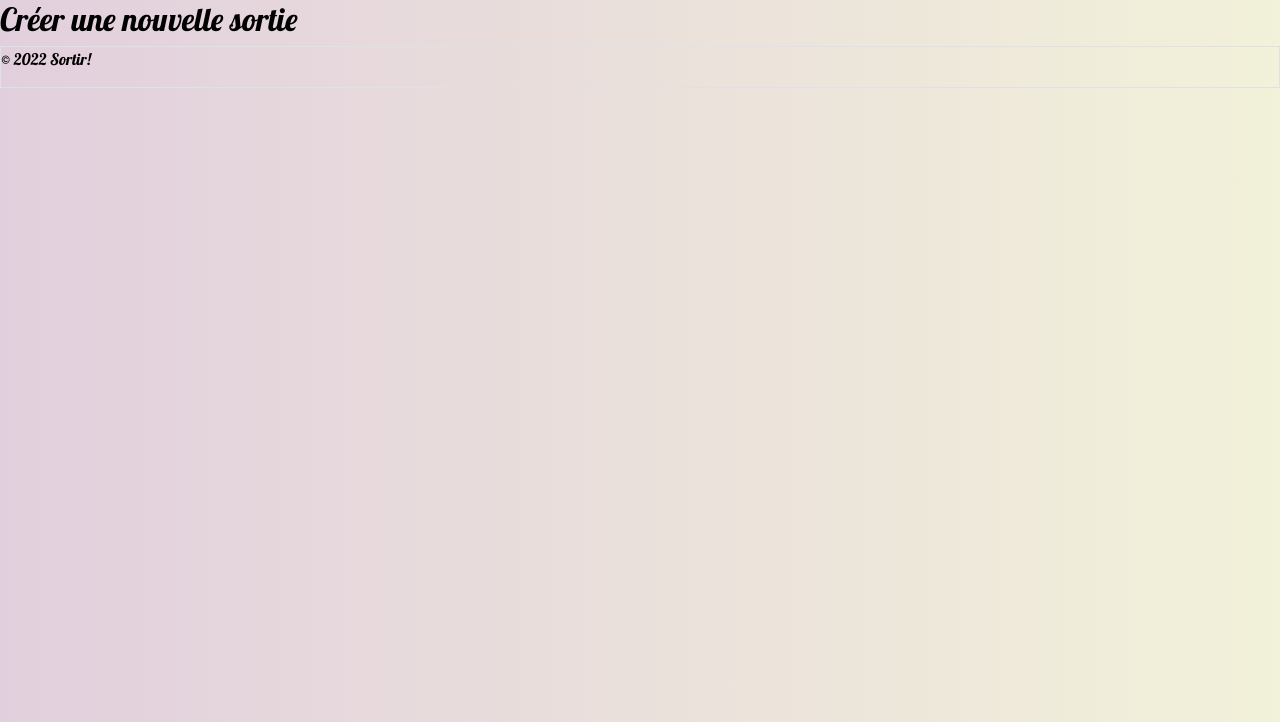
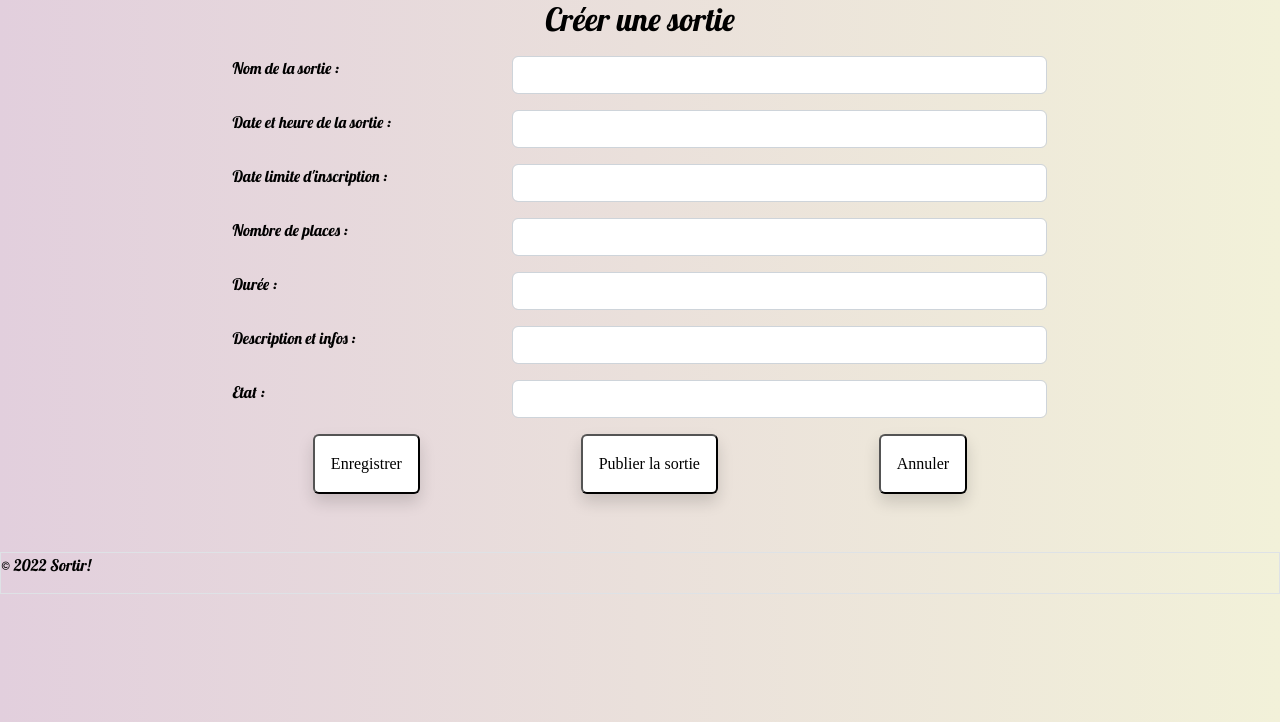
Before and after one commit to Syst3m2333633/Sortir, a Symfony app: template templates/sortir/create.html.twig in a window 1280 px wide. Shown: the part 78-800 px from the top of the page. Run offline with Twig, Linux system fonts and the light colour scheme; the template is opened without the code that fills it, so the values that code supplies are empty; form fields are guessed from the names that the template uses; some libraries are stand-ins or nearby versions.

Commit message:
Mise en place de la création d'une nouvelle sortie avec un formulaire

```diff
--- a/src/Entity/Sortie.php
+++ b/src/Entity/Sortie.php
@@ -28,7 +28,7 @@ class Sortie
     private $dateHeureDebut;
 
     /**
-     * @ORM\Column(type="float", nullable=true)
+     * @ORM\Column(type="integer")
      */
     private $duree;
 
--- a/templates/base.html.twig
+++ b/templates/base.html.twig
@@ -54,6 +54,15 @@
             </ul>
         </nav>
     </header>
+
+    {# read and display all flash messages #}
+    {% for label, message in app.flashes %}
+        {% for message in messages %}
+            <div class="flash flash-{{ label }}">
+                {{ message }}
+            </div>
+        {% endfor %}
+    {% endfor %}
     <main>
         {% block body %}{% endblock %}
     </main>
--- a/templates/participant/creationUser.html.twig
+++ b/templates/participant/creationUser.html.twig
@@ -5,7 +5,7 @@
         <h2 class="text-center">Mon profil</h2>
         <div class="container">
             <img class="" src="{{ asset('img/sagat.jpg') }}">
-            <div id="userCreationForm" class="col-10 container">
+            <div class="col-10 container userCreationForm">
                 <div class="row">
                     <p class="col-4">Pseudonyme</p>
                     <div class="col-8">{{ form_widget(userForm.pseudo) }}</div>
--- a/templates/sortir/create.html.twig
+++ b/templates/sortir/create.html.twig
@@ -1,9 +1,51 @@
 {% extends 'base.html.twig' %}
 
 {% block title %}
-
+    Créer une nouvelle sortie | {{ parent() }}
 {% endblock %}
 
 {% block body %}
-    <h2>Créer une nouvelle sortie</h2>
+
+    {{ form_start(sortieForm) }}
+    <div>
+        <h2 class="text-center">Créer une sortie</h2>
+        <div class="container">
+            <div class="col-10 container sortieCreationForm">
+                <div class="row">
+                    <p class="col-4">Nom de la sortie :</p>
+                    <div class="col-8">{{ form_widget(sortieForm.nom) }}</div>
+                </div>
+                <div class="row">
+                    <p class="col-4">Date et heure de la sortie :</p>
+                    <div class="col-8">{{ form_widget(sortieForm.dateHeureDebut) }}</div>
+                </div>
+                <div class="row">
+                    <p class="col-4">Date limite d'inscription :</p>
+                    <div class="col-8">{{ form_widget(sortieForm.dateLimiteInscription) }}</div>
+                </div>
+                <div class="row">
+                    <p class="col-4">Nombre de places :</p>
+                    <div class="col-8">{{ form_widget(sortieForm.nbInscriptionsMax) }}</div>
+                </div>
+                <div class="row">
+                    <p class="col-4">Durée :</p>
+                    <div class="col-8">{{ form_widget(sortieForm.duree) }}</div>
+                </div>
+                <div class="row">
+                    <p class="col-4">Description et infos :</p>
+                    <div class="col-8">{{ form_widget(sortieForm.infosSortie) }}</div>
+                </div>
+                <div class="row">
+                    <p class="col-4">Etat :</p>
+                    <div class="col-8">{{ form_widget(sortieForm.etat) }}</div>
+                </div>
+                <div class="d-flex justify-content-around">
+                    <button class="shadow p-3 mb-5 bg-white rounded" type="button">Enregistrer</button>
+                    <button class="shadow p-3 mb-5 bg-white rounded" type="submit">Publier la sortie</button>
+                    <button class="shadow p-3 mb-5 bg-white rounded" type="reset">Annuler</button>
+                </div>
+            </div>
+        </div>
+    </div>
+    {{ form_end(sortieForm) }}
 {% endblock %}
```
Also changed, not shown: src/Controller/SortirController.php (+62 -6 lines), templates/sortir/details.html.twig (+9 -3 lines), templates/sortir/list.html.twig (+11 -2 lines).
